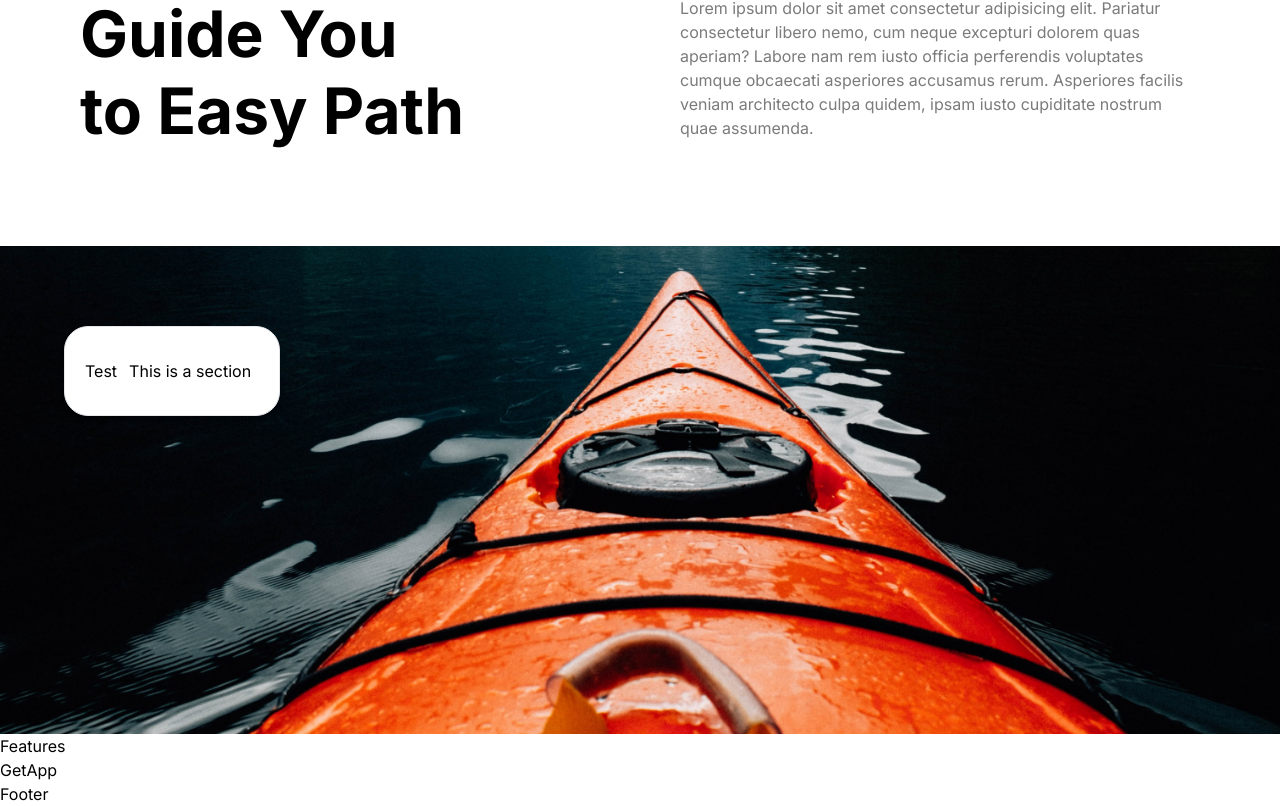
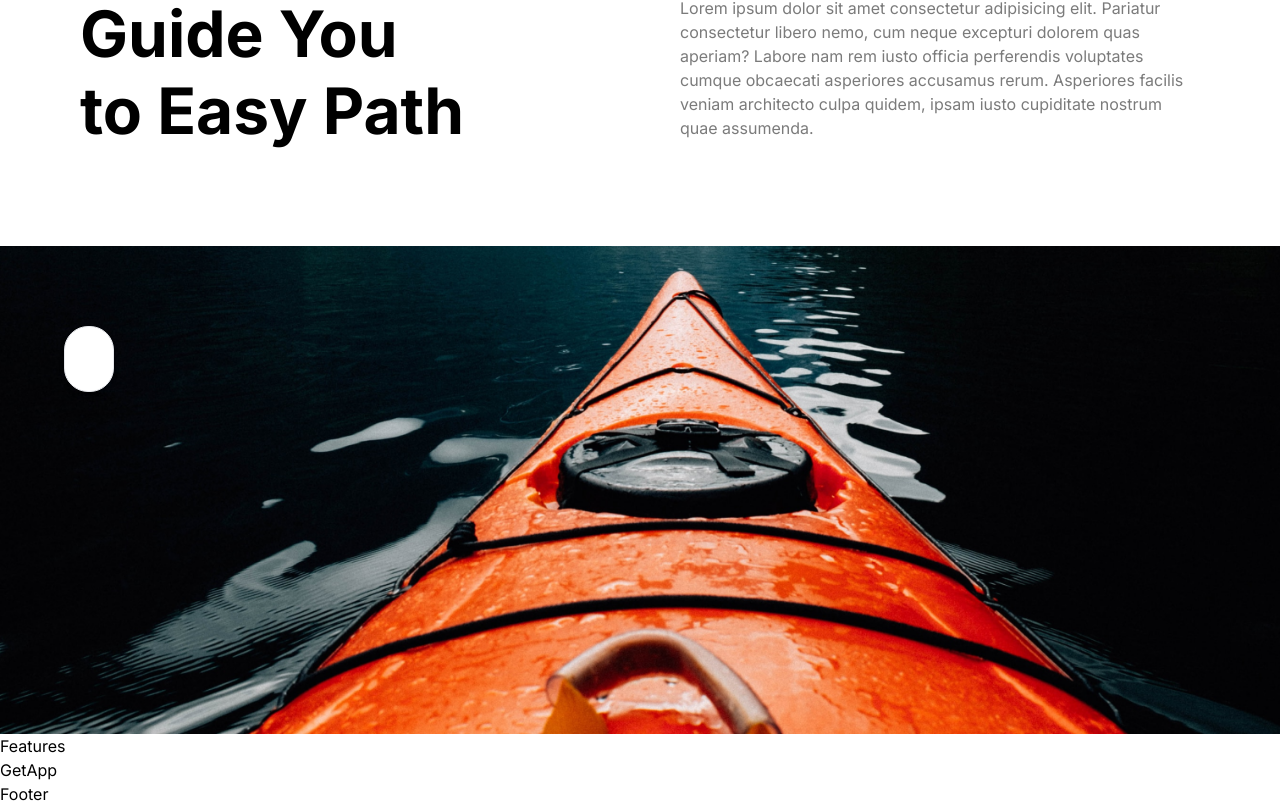
Before and after one commit to mheyrie/next_travelapp, a Next.js app: page / in a window 1280 px wide. Shown: the part 2182-2988 px from the top of the page. Built offline with nearby package versions, Linux system fonts and the light colour scheme.

Commit message:
Updated Guide

```diff
--- a/components/Guide.tsx
+++ b/components/Guide.tsx
@@ -30,9 +30,11 @@ export default function Guide() {
           width={1440}
           height={580}
         />
-        <div className="absolute flex bg-white py-8 pl-5 pr-7 gap-3 rounded-3xl border shadow-md md:left-[5%] lg:top-20" >
-          <h2>Test</h2>
-          This is a section</div>
+        <div className="absolute flex bg-white py-8 pl-5 pr-7 gap-3 rounded-3xl border shadow-md md:left-[5%] lg:top-20">
+          <div className="flexBetween flex-col">
+            <div className="flex w-full flex-col"></div>
+          </div>
+        </div>
       </div>
     </section>
   );
```
